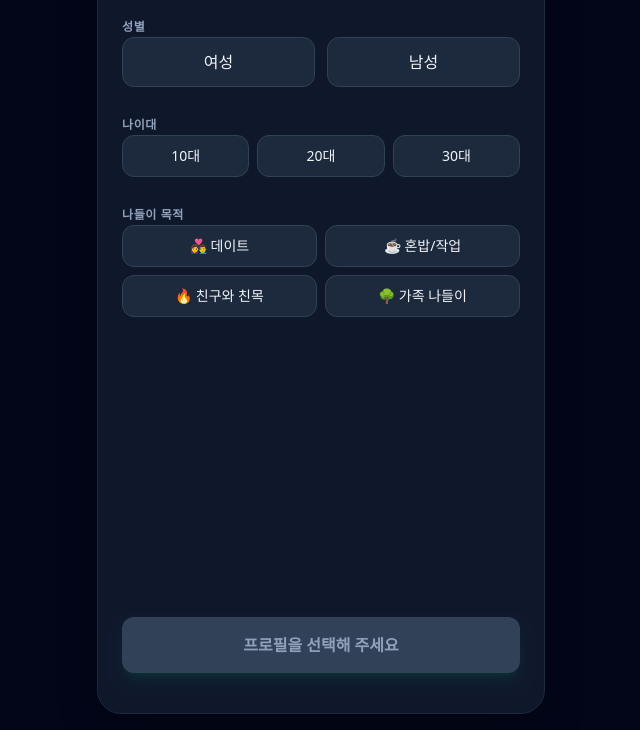
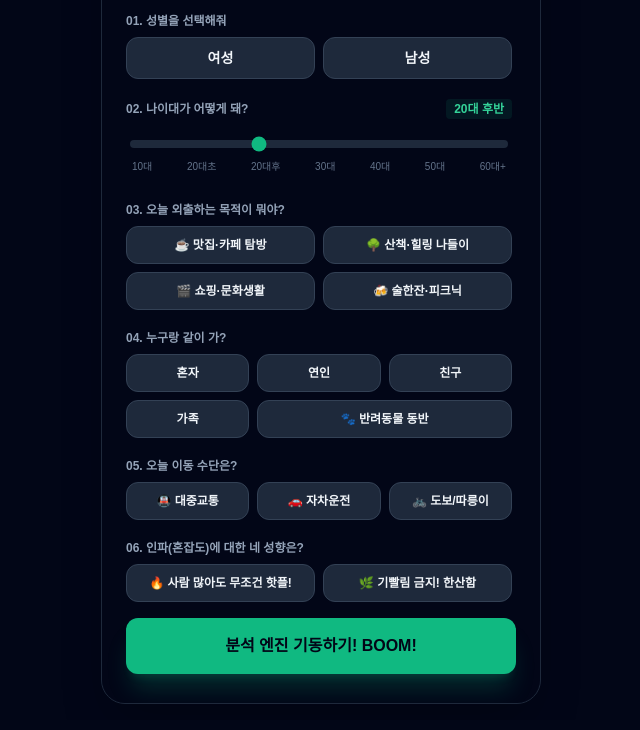
Before and after one commit to oopsidia/Boom-gem, a plain HTML site: page index.html in a window 1280 px wide. Shown: the part 152-882 px from the top of the page, without its empty margins (319-959 px from the left). Drawn offline with nearby package versions, Linux system fonts and the light colour scheme; a web font is replaced by a local one.

Commit message:
Refactor index.html for improved structure and styles

```diff
--- a/index.html
+++ b/index.html
@@ -3,113 +3,141 @@
 <head>
     <meta charset="UTF-8">
     <meta name="viewport" content="width=device-width, initial-scale=1.0">
-    <title>BOOM! - 실시간 서울 골목 컨시어지</title>
-    <script src="https://cdn.jsdelivr.net/npm/@tailwindcss/browser@4"></script>
+    <title>BOOM! 실시간 서울 골목길 컨시어지</title>
+    <script src="https://cdn.tailwindcss.com"></script>
     <script src="https://unpkg.com/lucide@latest"></script>
     <style>
-        /* 도도독 흘러나오는 스트리밍 느낌을 위한 커스텀 스타일 */
-        .typing::after {
-            content: '|';
-            animation: blink 1s infinite;
-        }
-        @keyframes blink { 0%, 100% { opacity: 1; } 50% { opacity: 0; } }
-        /* 스크롤바 숨기기 */
-        ::-webkit-scrollbar { display: none; }
+        @import url('https://fonts.googleapis.com/css2?family=Orbitron:wght=700;900&family=Pretendard:wght=400;600;800&display=swap');
+        body { font-family: 'Pretendard', sans-serif; }
+        .font-orbit { font-family: 'Orbitron', sans-serif; }
+        ::-webkit-scrollbar { width: 6px; }
+        ::-webkit-scrollbar-track { background: #0f172a; }
+        ::-webkit-scrollbar-thumb { background: #334155; border-radius: 3px; }
+        .typing::after { content: ' ⚡'; animation: blink 0.8s infinite; }
+        @keyframes blink { 50% { opacity: 0; } }
     </style>
 </head>
-<body class="bg-slate-950 text-slate-100 font-sans antialiased flex justify-center items-center min-h-screen p-0 sm:p-4">
+<body class="bg-slate-950 text-slate-100 flex justify-center items-center min-h-screen p-0 sm:p-4">
 
-    <main class="w-full max-w-md h-[100vh] sm:h-[850px] bg-slate-900 sm:rounded-3xl shadow-2xl flex flex-col overflow-hidden relative border border-slate-800">
+    <div class="w-full max-w-[440px] h-screen sm:h-[840px] bg-slate-900 border border-slate-800 shadow-2xl overflow-hidden flex flex-col relative rounded-none sm:rounded-3xl">
 
-        <section id="onboarding-screen" class="flex-1 flex flex-col justify-between p-6 z-10">
-            <div class="space-y-8 mt-6">
-                <div class="text-center space-y-2">
-                    <h1 class="text-4xl font-black tracking-tight text-transparent bg-clip-text bg-gradient-to-r from-emerald-400 to-cyan-400">BOOM! 💥</h1>
-                    <p class="text-sm text-slate-400 font-medium">내가 지금 가려는 곳, 얼마나 BOOM빌까?</p>
+        <div id="onboarding-screen" class="absolute inset-0 z-50 bg-slate-950 p-6 flex flex-col overflow-y-auto">
+            <div class="text-center my-4 shrink-0">
+                <span class="px-3 py-1 rounded-full bg-emerald-500/10 text-emerald-400 text-xs font-semibold tracking-wider uppercase font-orbit">Profile (Optional)</span>
+                <h1 class="text-4xl font-black text-transparent bg-clip-text bg-gradient-to-r from-emerald-400 to-cyan-400 font-orbit mt-2 tracking-tighter">BOOM!</h1>
+                <p class="text-slate-400 text-xs mt-1">서울시 실시간 데이터 기반 초정밀 매칭</p>
+            </div>
+
+            <div class="space-y-5 flex-1 pr-1">
+                <div>
+                    <label class="text-xs font-bold text-slate-400 block mb-2">01. 성별을 선택해줘</label>
+                    <div id="gender-group" class="grid grid-cols-2 gap-2">
+                        <button class="onboard-btn py-2.5 rounded-xl bg-slate-800 border border-slate-700 text-sm font-semibold hover:border-slate-500 transition-all text-slate-100" data-value="여성">여성</button>
+                        <button class="onboard-btn py-2.5 rounded-xl bg-slate-800 border border-slate-700 text-sm font-semibold hover:border-slate-500 transition-all text-slate-100" data-value="남성">남성</button>
+                    </div>
                 </div>
 
-                <div class="space-y-6">
-                    <div class="space-y-2">
-                        <label class="text-xs font-semibold text-slate-400 tracking-wider uppercase">성별</label>
-                        <div class="grid grid-cols-2 gap-3" id="gender-group">
-                            <button data-value="여성" class="onboard-btn p-3 rounded-xl bg-slate-800 border border-slate-700 font-medium active:scale-95 transition-all text-center">여성</button>
-                            <button data-value="남성" class="onboard-btn p-3 rounded-xl bg-slate-800 border border-slate-700 font-medium active:scale-95 transition-all text-center">남성</button>
+                <div>
+                    <div class="flex justify-between items-center mb-1">
+                        <label class="text-xs font-bold text-slate-400 block">02. 나이대가 어떻게 돼?</label>
+                        <span id="age-val" class="text-xs font-extrabold text-emerald-400 bg-emerald-500/10 px-2 py-0.5 rounded">20대 후반</span>
+                    </div>
+                    <div class="px-1 py-2">
+                        <input id="age-slider" type="range" min="1" max="7" value="3" class="w-full h-2 bg-slate-800 rounded-lg appearance-none cursor-pointer accent-emerald-500">
+                        <div class="flex justify-between text-[10px] text-slate-500 mt-1 px-0.5">
+                            <span>10대</span>
+                            <span>20대초</span>
+                            <span>20대후</span>
+                            <span>30대</span>
+                            <span>40대</span>
+                            <span>50대</span>
+                            <span>60대+</span>
                         </div>
                     </div>
+                </div>
 
-                    <div class="space-y-2">
-                        <label class="text-xs font-semibold text-slate-400 tracking-wider uppercase">나이대</label>
-                        <div class="grid grid-cols-3 gap-2" id="age-group">
-                            <button data-value="10대" class="onboard-btn p-2.5 rounded-xl bg-slate-800 border border-slate-700 text-sm font-medium active:scale-95 transition-all">10대</button>
-                            <button data-value="20대" class="onboard-btn p-2.5 rounded-xl bg-slate-800 border border-slate-700 text-sm font-medium active:scale-95 transition-all">20대</button>
-                            <button data-value="30대" class="onboard-btn p-2.5 rounded-xl bg-slate-800 border border-slate-700 text-sm font-medium active:scale-95 transition-all">30대</button>
-                        </div>
+                <div>
+                    <label class="text-xs font-bold text-slate-400 block mb-2">03. 오늘 외출하는 목적이 뭐야?</label>
+                    <div id="purpose-group" class="grid grid-cols-2 gap-2">
+                        <button class="onboard-btn py-2.5 rounded-xl bg-slate-800 border border-slate-700 text-xs font-semibold" data-value="맛집·카페 탐방">☕ 맛집·카페 탐방</button>
+                        <button class="onboard-btn py-2.5 rounded-xl bg-slate-800 border border-slate-700 text-xs font-semibold" data-value="산책·힐링 나들이">🌳 산책·힐링 나들이</button>
+                        <button class="onboard-btn py-2.5 rounded-xl bg-slate-800 border border-slate-700 text-xs font-semibold" data-value="쇼핑·문화생활">🎬 쇼핑·문화생활</button>
+                        <button class="onboard-btn py-2.5 rounded-xl bg-slate-800 border border-slate-700 text-xs font-semibold" data-value="밤샘 피크닉·술한잔">🍻 술한잔·피크닉</button>
                     </div>
+                </div>
 
-                    <div class="space-y-2">
-                        <label class="text-xs font-semibold text-slate-400 tracking-wider uppercase">나들이 목적</label>
-                        <div class="grid grid-cols-2 gap-2" id="purpose-group">
-                            <button data-value="데이트" class="onboard-btn p-2.5 rounded-xl bg-slate-800 border border-slate-700 text-sm font-medium active:scale-95 transition-all">👩‍❤️‍👨 데이트</button>
-                            <button data-value="혼밥/작업" class="onboard-btn p-2.5 rounded-xl bg-slate-800 border border-slate-700 text-sm font-medium active:scale-95 transition-all">☕ 혼밥/작업</button>
-                            <button data-value="친구와 친목" class="onboard-btn p-2.5 rounded-xl bg-slate-800 border border-slate-700 text-sm font-medium active:scale-95 transition-all">🔥 친구와 친목</button>
-                            <button data-value="가족 나들이" class="onboard-btn p-2.5 rounded-xl bg-slate-800 border border-slate-700 text-sm font-medium active:scale-95 transition-all">🌳 가족 나들이</button>
-                        </div>
+                <div>
+                    <label class="text-xs font-bold text-slate-400 block mb-2">04. 누구랑 같이 가?</label>
+                    <div id="companion-group" class="grid grid-cols-3 gap-2">
+                        <button class="onboard-btn py-2.5 rounded-xl bg-slate-800 border border-slate-700 text-xs font-semibold" data-value="혼자만의 시간">혼자</button>
+                        <button class="onboard-btn py-2.5 rounded-xl bg-slate-800 border border-slate-700 text-xs font-semibold" data-value="연인이랑 데이트">연인</button>
+                        <button class="onboard-btn py-2.5 rounded-xl bg-slate-800 border border-slate-700 text-xs font-semibold" data-value="친구들과 친목">친구</button>
+                        <button class="onboard-btn py-2.5 rounded-xl bg-slate-800 border border-slate-700 text-xs font-semibold col-span-1" data-value="가족 나들이">가족</button>
+                        <button class="onboard-btn py-2.5 rounded-xl bg-slate-800 border border-slate-700 text-xs font-semibold col-span-2" data-value="반려동물 동반">🐾 반려동물 동반</button>
+                    </div>
+                </div>
+
+                <div>
+                    <label class="text-xs font-bold text-slate-400 block mb-2">05. 오늘 이동 수단은?</label>
+                    <div id="transport-group" class="grid grid-cols-3 gap-2">
+                        <button class="onboard-btn py-2.5 rounded-xl bg-slate-800 border border-slate-700 text-xs font-semibold" data-value="대중교통 이용">🚇 대중교통</button>
+                        <button class="onboard-btn py-2.5 rounded-xl bg-slate-800 border border-slate-700 text-xs font-semibold" data-value="자차 운전(주차필수)">🚗 자차운전</button>
+                        <button class="onboard-btn py-2.5 rounded-xl bg-slate-800 border border-slate-700 text-xs font-semibold" data-value="도보 또는 따릉이">🚲 도보/따릉이</button>
+                    </div>
+                </div>
+
+                <div>
+                    <label class="text-xs font-bold text-slate-400 block mb-2">06. 인파(혼잡도)에 대한 네 성향은?</label>
+                    <div id="tolerance-group" class="grid grid-cols-2 gap-2">
+                        <button class="onboard-btn py-2.5 rounded-xl bg-slate-800 border border-slate-700 text-xs font-semibold" data-value="북적이는 핫플 선호">🔥 사람 많아도 무조건 핫플!</button>
+                        <button class="onboard-btn py-2.5 rounded-xl bg-slate-800 border border-slate-700 text-xs font-semibold" data-value="여유롭고 한산함 선호">🌿 기빨림 금지! 한산함</button>
                     </div>
                 </div>
             </div>
 
-            <button id="start-btn" disabled class="w-full py-4 rounded-xl bg-slate-700 text-slate-400 font-bold text-base cursor-not-allowed transition-all duration-300 shadow-lg shadow-emerald-500/10 mb-4">
-                프로필을 선택해 주세요
-            </button>
-        </section>
+            <div class="pt-4 shrink-0">
+                <button id="start-btn" class="w-full py-4 rounded-xl bg-emerald-500 text-slate-950 font-black text-base cursor-pointer hover:bg-emerald-400 active:scale-95 transition-all duration-300 shadow-xl shadow-emerald-500/20 mb-2">
+                    분석 엔진 기동하기! BOOM!
+                </button>
+            </div>
+        </div>
 
-        <section id="main-screen" class="flex-1 flex flex-col hidden overflow-hidden">
-            <header class="p-4 bg-slate-900/50 backdrop-blur border-b border-slate-800 flex justify-between items-center shrink-0">
+        <div id="main-screen" class="hidden flex flex-col h-full w-full">
+            <header class="h-16 border-b border-slate-800/80 bg-slate-900/50 backdrop-blur flex justify-between items-center px-4 shrink-0 z-40">
                 <div class="flex items-center gap-2">
-                    <span class="text-xl font-black tracking-wider text-emerald-400">BOOM!</span>
-                    <span class="text-xs px-2 py-0.5 rounded-full bg-slate-800 border border-slate-700 text-slate-400 font-mono">SEOUL LIVE</span>
+                    <div class="w-2 h-2 rounded-full bg-emerald-500 animate-pulse"></div>
+                    <span class="font-orbit font-black text-lg tracking-wider bg-gradient-to-r from-emerald-400 to-cyan-400 bg-clip-text text-transparent">BOOM! ENGINE</span>
                 </div>
-                <button id="reset-profile-btn" class="text-xs text-slate-500 hover:text-slate-300 transition-all flex items-center gap-1">
-                    <i data-lucide="user" class="w-3.5 h-3.5"></i> 프로필 변경
+                <button id="reset-profile-btn" class="p-2 rounded-lg bg-slate-800 hover:bg-slate-700 border border-slate-700/60 transition-all" title="프로필 재설정">
+                    <i data-lucide="sliders-horizontal" class="w-4 h-4 text-slate-300"></i>
                 </button>
             </header>
 
-            <div class="p-3 bg-slate-900/30 border-b border-slate-800/50 flex gap-2 overflow-x-auto shrink-0">
-                <button class="px-3 py-1 rounded-full bg-slate-800 border border-slate-700 text-xs font-medium text-slate-300 hover:border-emerald-500 active:scale-95 transition-all shrink-0">🌳 한강/공원</button>
-                <button class="px-3 py-1 rounded-full bg-slate-800 border border-slate-700 text-xs font-medium text-slate-300 hover:border-emerald-500 active:scale-95 transition-all shrink-0">🛍️ 홍대/성수 상권</button>
-                <button class="px-3 py-1 rounded-full bg-slate-800 border border-slate-700 text-xs font-medium text-slate-300 hover:border-emerald-500 active:scale-95 transition-all shrink-0">🏛️ 서촌/고궁</button>
-            </div>
-
-            <div id="chat-messages" class="flex-1 overflow-y-auto p-4 space-y-4 bg-slate-950/20">
+            <main id="chat-messages" class="flex-1 overflow-y-auto p-4 space-y-4 bg-slate-900/30">
                 <div class="flex gap-3 max-w-[85%]">
                     <div class="w-8 h-8 rounded-lg bg-gradient-to-tr from-emerald-500 to-cyan-500 flex items-center justify-center font-bold text-xs shrink-0 shadow">🤖</div>
-                    <div class="space-y-1">
+                    <div class="space-y-1 flex-1">
                         <div class="bg-slate-800 border border-slate-700/60 px-4 py-2.5 rounded-2xl rounded-tl-none text-sm leading-relaxed shadow-sm">
-                            반가워요! 다음 주에 가고 싶은 서울의 핫스팟이 있나요? 💥 언제 가야 덜 붐비고 알차게 보낼 수 있을지 완벽한 가이드를 짜드릴게요. "다음 주 홍대 어때?" 처럼 편하게 물어보세요!
+                            안녕! 실시간 서울 데이터 컨시어지 BOOM!이야. 💥<br>
+                            성수, 홍대, 강남역, 여의도 등 가고 싶은 서울의 주요 핫스팟을 말해줘. <br><br>
+                            실시간 공공데이터와 시점 연동 엔진을 결합해서 완벽한 동선과 타이밍을 설계해 줄게!
                         </div>
                     </div>
                 </div>
-            </div>
+            </main>
 
-            <div class="p-4 bg-slate-900/80 backdrop-blur border-t border-slate-800 shrink-0">
-                <div class="flex gap-2 bg-slate-950 border border-slate-800 rounded-xl p-1.5 focus-within:border-emerald-500/50 transition-all">
-                    <input id="chat-input" type="text" placeholder="어디로 놀러 가실 건가요?..." class="flex-1 bg-transparent px-3 py-2 text-sm text-slate-100 outline-none placeholder:text-slate-600">
-                    <button id="send-btn" class="w-9 h-9 rounded-lg bg-emerald-500 text-slate-950 flex items-center justify-center font-bold hover:bg-emerald-400 active:scale-95 transition-all shadow-md shadow-emerald-500/20">
-                        <i data-lucide="arrow-up" class="w-4 h-4"></i>
-                    </button>
-                </div>
-            </div>
-        </section>
+            <footer class="p-4 bg-slate-950/60 border-t border-slate-800/60 shrink-0 flex gap-2 items-center">
+                <input id="chat-input" type="text" placeholder="예) 다음주 성수 어때?" class="flex-1 bg-slate-900 border border-slate-800 rounded-xl px-4 py-3 text-sm focus:outline-none focus:border-emerald-500/80 text-slate-100 placeholder-slate-500 transition-all">
+                <button id="send-btn" class="w-11 h-11 rounded-xl bg-emerald-500 text-slate-950 flex items-center justify-center font-bold hover:bg-emerald-400 active:scale-95 transition-all shadow-lg shadow-emerald-500/10">
+                    <i data-lucide="arrow-up" class="w-5 h-5 stroke-[2.5]"></i>
+                </button>
+            </footer>
+        </div>
 
-    </main>
+    </div>
 
     <script>lucide.createIcons();</script>
-<script>lucide.createIcons();</script>
-
     <script src="places.js"></script>
     <script src="app.js"></script>
 </body>
 </html>
-    <script src="app.js"></script>
-</body>
-</html>
```
